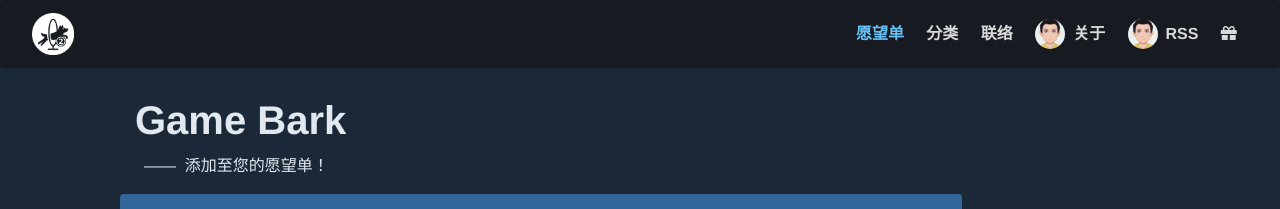
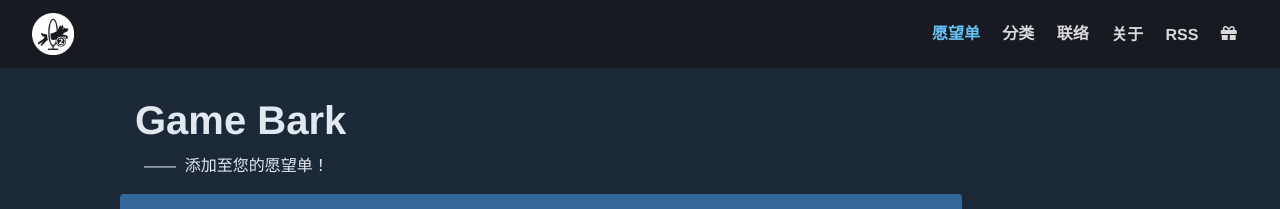
Before and after one commit to vicevolf/wishlist-gold, a Jekyll site: the page built from index.html, in a window 1280 px wide. Shown: the top 209 px of the page. Built offline with Jekyll 4.4.1, drawn with Linux system fonts in a browser that asks for light colours; the list of posts is cut into pages by our own code; comment, search, counter and statistics services are not loaded.

Commit message:
Update menu-header.html

```diff
--- a/_includes/menu-header.html
+++ b/_includes/menu-header.html
@@ -10,10 +10,10 @@
     <a class="nav-link" href="{{site.baseurl}}/contact.html">联络</a>
 </li>
 <li class="nav-item">
-    <a class="nav-link" href="{{site.baseurl}}/about.html"><img class="rounded-circle mr-2" src="{{site.baseurl}}/{{site.avatar}}" width="30"><span class="align-middle">关于</span></a>
+    <a class="nav-link" href="{{site.baseurl}}/about.html"><!--<img class="rounded-circle mr-2" src="{{site.baseurl}}/{{site.avatar}}" width="30">--><span class="align-middle">关于</span></a>
 </li>
 <li class="nav-item">
-    <a class="nav-link" href="{{site.baseurl}}/feed.xml"><img class="rounded-circle mr-2" src="{{site.baseurl}}/{{site.avatar}}" width="30"><span class="align-middle">RSS</span></a>
+    <a class="nav-link" href="{{site.baseurl}}/feed.xml"><span class="align-middle">RSS</span></a>
 </li>
 <li class="nav-item dropdown">
 	<a class="nav-link" href="#" id="dropdown02" data-toggle="dropdown" aria-haspopup="true" aria-expanded="false">
```
